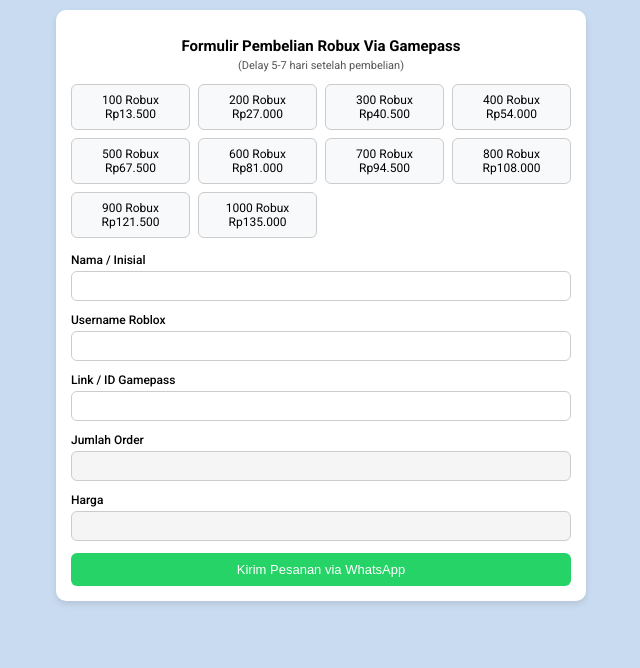
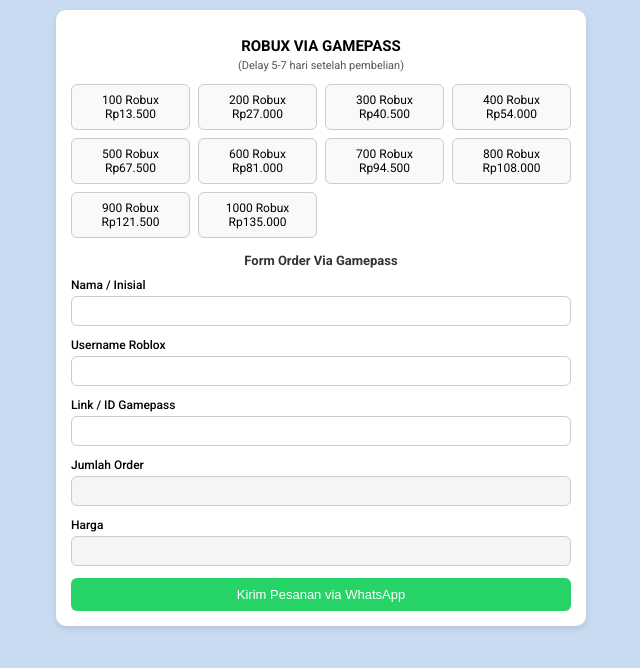
Before and after one commit to topupgram/autovilog, a plain HTML site: page index.html in a window 1280 px wide. Shown: the whole page, without its empty margins (319-959 px from the left). Drawn offline with Linux system fonts and the light colour scheme.

Commit message:
Update index.html

```diff
--- a/index.html
+++ b/index.html
@@ -3,7 +3,7 @@
 <head>
   <meta charset="UTF-8">
   <meta name="viewport" content="width=device-width, initial-scale=1.0">
-  <title>Formulir Pembelian Robux Via Gamepass</title>
+  <title>ROBUX VIA GAMEPASS</title>
   <link href="https://fonts.googleapis.com/css2?family=Roboto:wght@400;500;700&display=swap" rel="stylesheet">
   <style>
     body {
@@ -53,6 +53,13 @@
       background: #e4f0fb;
       border-color: #90c2f8;
     }
+    .form-title {
+      font-weight: 600;
+      font-size: 13px;
+      margin: 15px 0 10px 0;
+      text-align: center;
+      color: #333;
+    }
     .form-group {
       margin-bottom: 12px;
     }
@@ -93,11 +100,14 @@
 </head>
 <body>
   <div class="container">
-    <h2>Formulir Pembelian Robux Via Gamepass</h2>
+    <h2>ROBUX VIA GAMEPASS</h2>
     <div class="note">(Delay 5-7 hari setelah pembelian)</div>
 
     <!-- Pricelist -->
     <div class="pricelist" id="pricelist"></div>
+
+    <!-- Form Title -->
+    <div class="form-title">Form Order Via Gamepass</div>
 
     <!-- Form -->
     <form id="orderForm">
```
